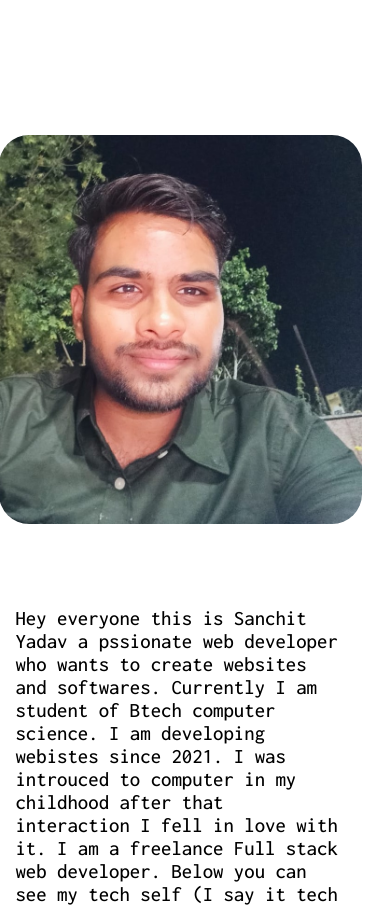
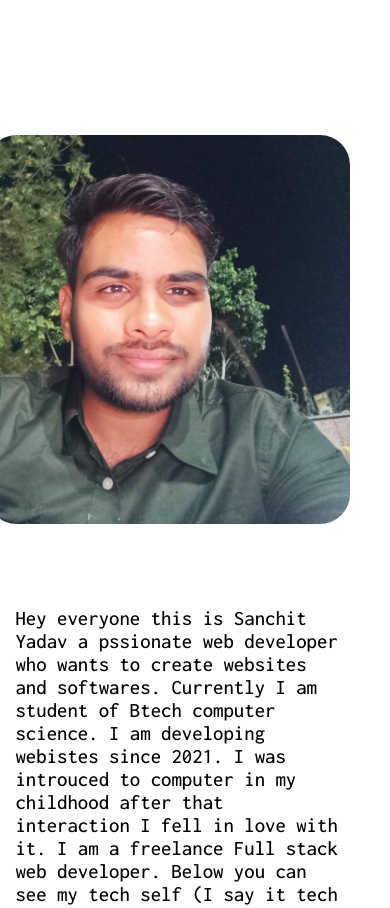
Before and after one commit to SanchitYadav2005/Portfolio-site, a React (Vite) app: page / in a window 390 px wide. Shown: the part 1220-2128 px from the top of the page. Built offline with nearby package versions, Linux system fonts and the light colour scheme.

Commit message:
redone margins

```diff
--- a/src/styles/header.css
+++ b/src/styles/header.css
@@ -102,7 +102,7 @@
 }
 .intro-img {
   width: 500%;
-  margin-right: 1.5em;
+  margin-right: 3em;
   border-radius: 30px;
   cursor: pointer;
 }
@@ -159,7 +159,7 @@
   }
   .intro-img{
     width: 110%;
-    margin-left: 1.5em;
+    margin-right: 1.5em;
   }
   .para{
     margin-top: 4em;
```
